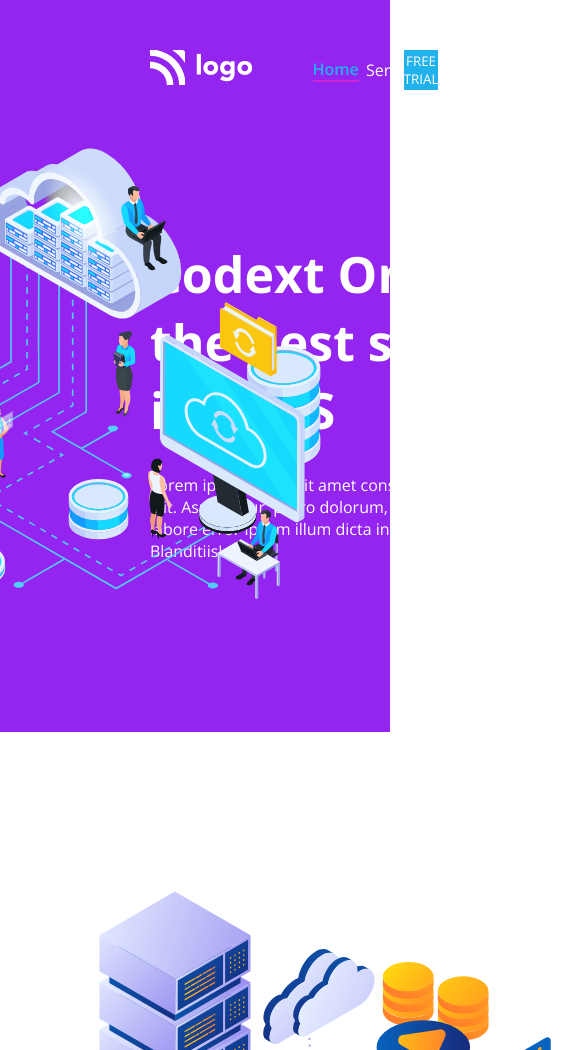
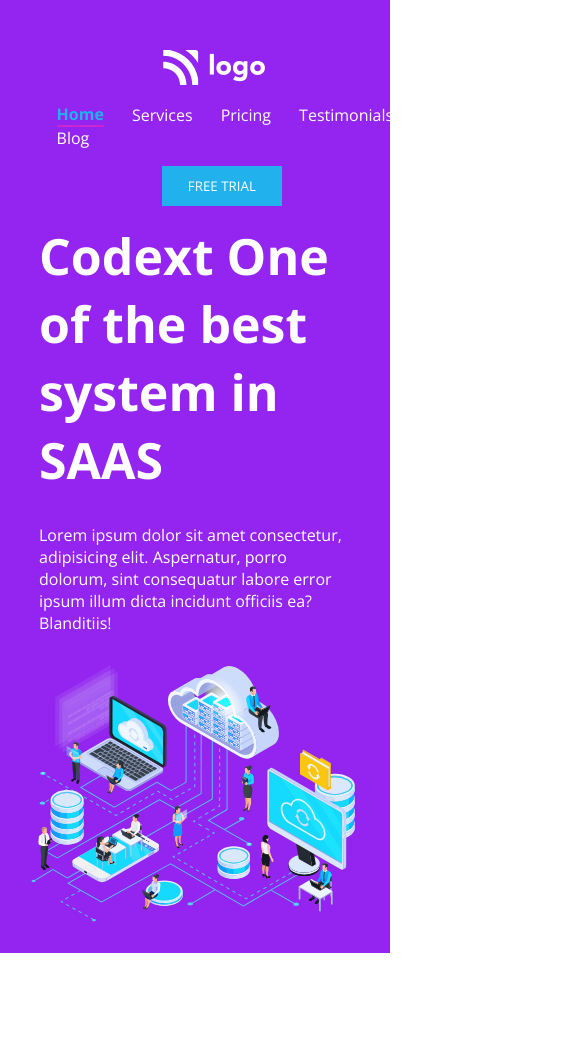
Before and after one commit to Manash2712/HTML-CSS-SAAS-Landing-Page, a plain HTML site: page index.html in a window 390 px wide. Shown: the top 1050 px of the page, 585 px wide, since content can reach past the window. Drawn offline with nearby package versions, Linux system fonts and the light colour scheme.

Commit message:
responsive

```diff
--- a/css/style.css
+++ b/css/style.css
@@ -9,7 +9,7 @@ body{
 nav{
     /* background: linear-gradient(to bottom,#9424F0 80%,#9c57d4); */
     background-color: #9424F0;
-    padding-left: 150px;
+    padding-left: 10%;
     padding-top: 50px;
     padding-bottom: 170px;
 }
@@ -22,6 +22,7 @@ nav{
     list-style-type: none;
     margin-left: 25%;
     display: flex;
+    flex-wrap: wrap;
     column-gap: 8%;
     align-items: center;
     color: #fff;
@@ -29,7 +30,7 @@ nav{
 .nav-li-active{
     color: #21b1ec;
     border-bottom: 2px solid #cb25d4;
-    font-weight: 600;
+    font-weight: 800;
 }
 .nav-top button{
     height: 40px;
@@ -47,6 +48,9 @@ nav{
 .nav-content{
     display: flex;
     flex-direction: row;
+    flex-wrap: wrap;
+    justify-content: space-between;
+    flex-wrap: wrap;
     margin-right: 40px;
     position: relative;
 }
@@ -65,14 +69,13 @@ nav{
     inline-size: 400px;
 }
 .nav-content img{
-    position: absolute;
-    right: 0;
     height: 550px;
 }
 
 .saas-services{
     display: flex;
     flex-direction: row;
+    flex-wrap: wrap;
     margin-top: 100px;
     margin-left: 7%;
     margin-right: 10%;
@@ -115,9 +118,10 @@ nav{
 .cards{
     display: flex;
     flex-direction: row;
+    flex-wrap: wrap;
     margin-top: 50px;
     justify-content: center;
-    column-gap: 30px;
+    gap: 30px;
 }
 .card{
     width: 200px;
@@ -190,3 +194,64 @@ nav{
 .card-support>img{
     filter: invert(28%) sepia(80%) saturate(1582%) hue-rotate(270deg) brightness(90%) contrast(79%);
 }
+
+@media screen and (max-width: 1190px) {
+    .nav-content{
+        justify-content: center;
+    }
+    .nav-content div h1{
+        overflow-wrap: normal;
+        inline-size: auto;
+    }
+    .nav-content div p{
+        overflow-wrap: normal;
+        inline-size: auto;
+    }
+    .saas-services{
+        justify-content: center;
+    }
+    .services-details>h4{
+        overflow-wrap: normal;
+        inline-size: auto;
+    }
+    .features{
+        margin: 5%;
+    }
+    .features>h3{
+        font-size: 30px;
+        margin-left: auto;
+        margin-right: auto;
+        margin-top: 30px;
+    }
+}
+
+@media screen and (max-width: 600px) {
+    nav{
+        padding-bottom: 5%;
+    }
+    .nav-top{
+        flex-direction: column;
+        justify-content: center;
+    }
+    .nav-lists{
+        width: 100%;
+        margin: 5%;
+        /*display: flex;
+        flex-wrap: wrap;
+        column-gap: 8%;
+        align-items: center;
+        color: #fff; */
+    }
+    .nav-top button{
+        margin-left: 35%;
+    }
+    .nav-content img{
+        height: 300px;
+    }
+    .nav-content div{
+        margin-top: 5%;
+    }
+    .saas-services>div:first-child img{
+        height: 350px;
+    }
+}
```
